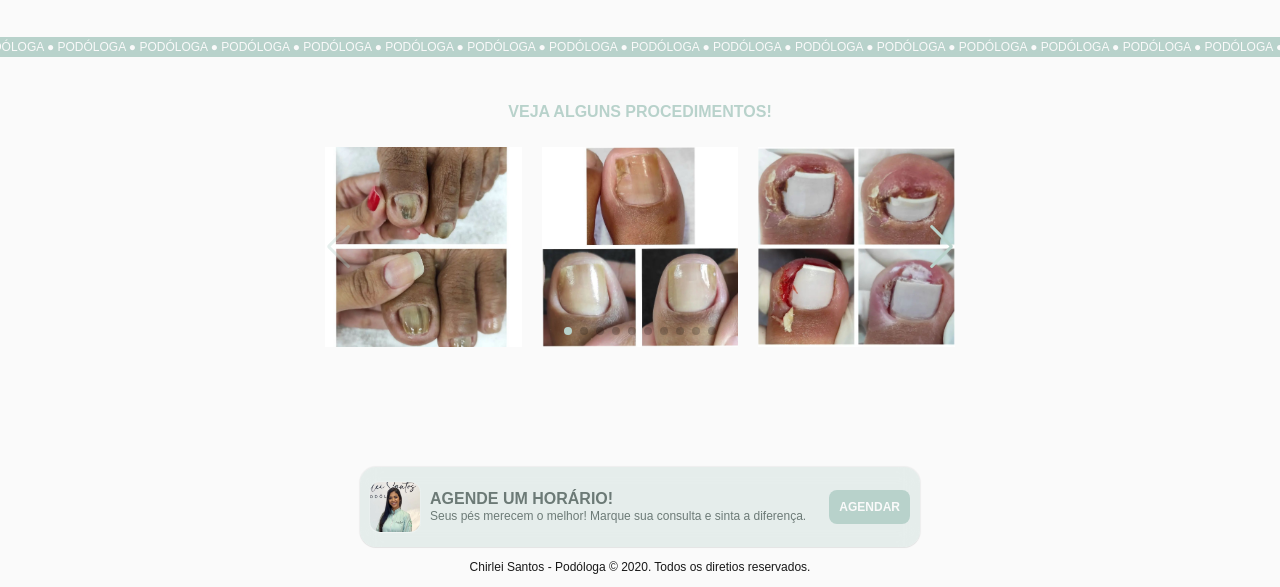
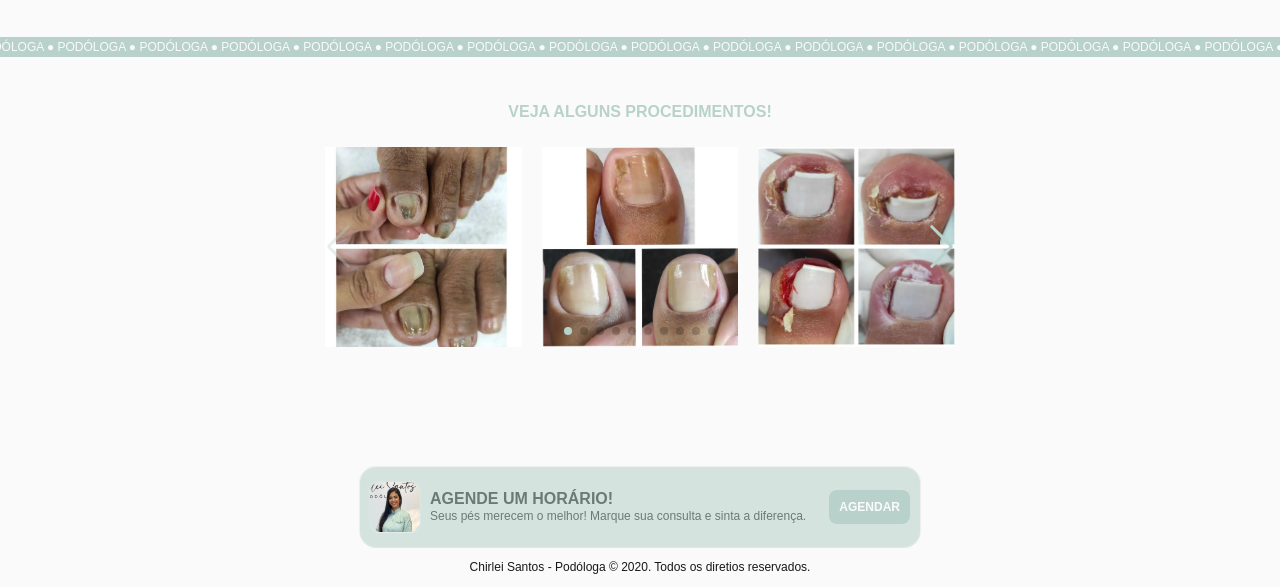
Before and after one commit to DevGabriel0402/chirlei-podologa, a plain HTML site: page index.html in a window 1280 px wide. Shown: the part 213-800 px from the top of the page. Drawn offline with nearby package versions, Linux system fonts and the light colour scheme.

Commit message:
Atualizar o style.css

```diff
--- a/style.css
+++ b/style.css
@@ -153,7 +153,7 @@ body {
     align-items: center;
     justify-content: space-between;
     gap: 20px;
-    background-color: #B8D2CB50 ;
+    background-color: #B8D2CB90;
     padding: 10px;
     bottom: 40px;
     border-radius: 16px;
```
